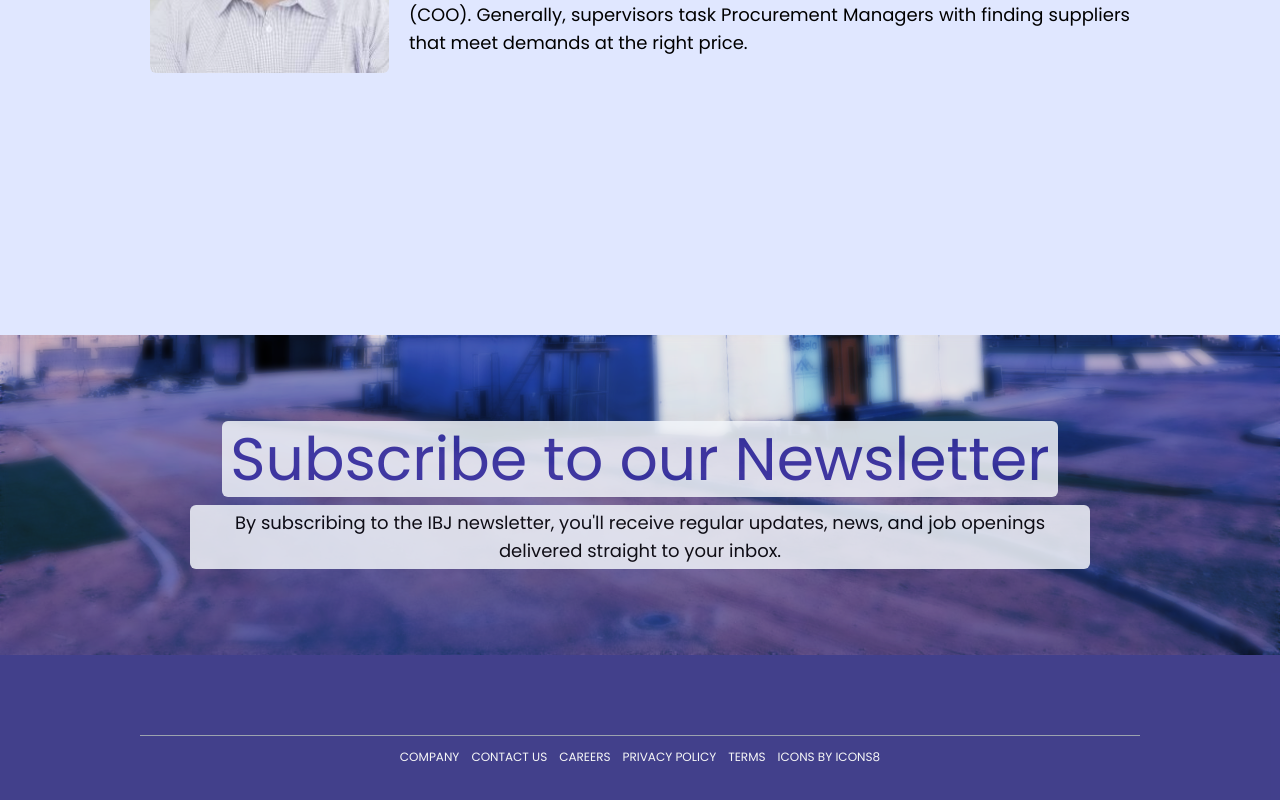
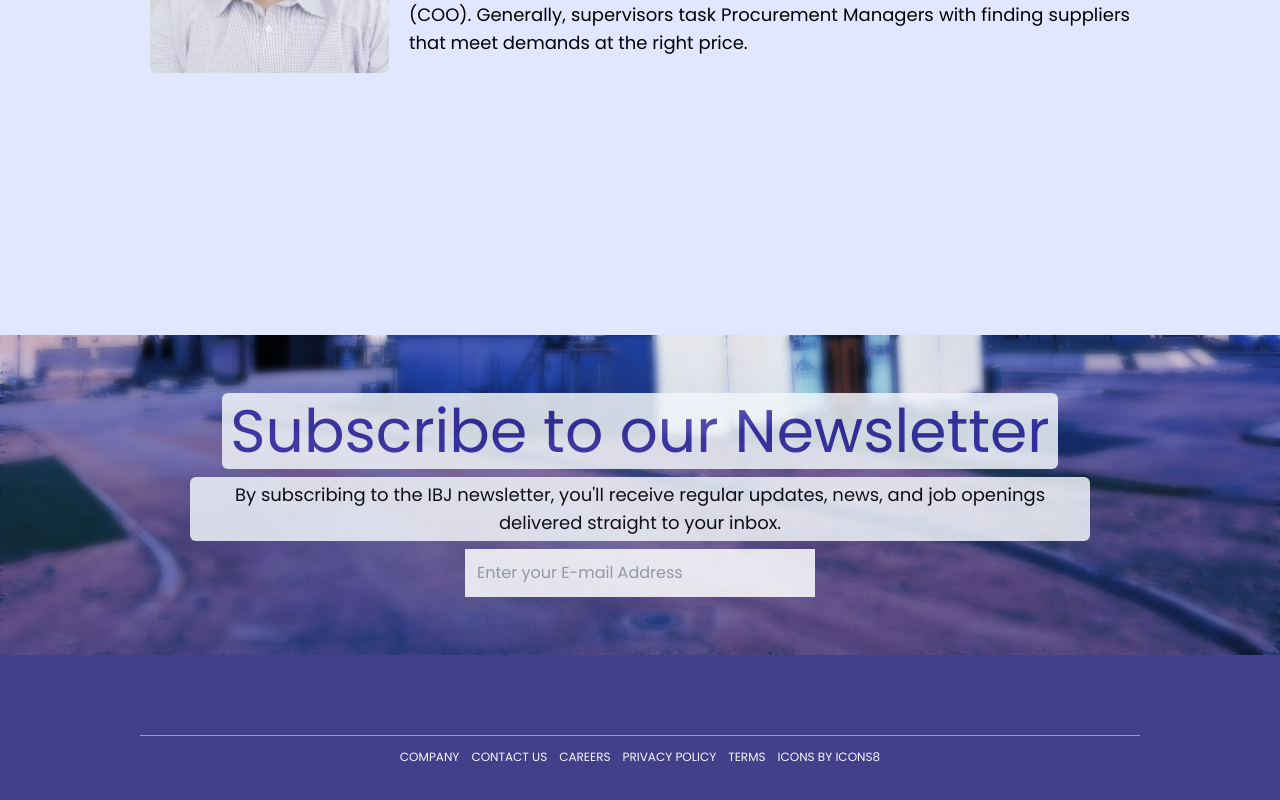
Before and after one commit to jeldrint/ibj-mep, a React (Vite) app: page /about-us in a window 1280 px wide. Shown: the part 3900-4700 px from the top of the page. Built offline with nearby package versions, Linux system fonts and the light colour scheme.

Commit message:
Update About.tsx
* Currently working on the Subscription Page

```diff
--- a/src/components/About.tsx
+++ b/src/components/About.tsx
@@ -30,6 +30,9 @@ const About = () : React.ReactElement => {
             <div className='opacity-85 absolute p-9 h-full w-full flex flex-col gap-y-2 items-center justify-center backdrop-blur-sm'>
                <span className='text-xl sm:text-4xl md:text-6xl  text-indigo-800 bg-slate-100 p-2 rounded-md'>Subscribe to our Newsletter</span>
                <span className='text-sm md:text-base lg:text-lg text-black text-center max-w-[900px] bg-slate-100 p-1 rounded-md'>By subscribing to the IBJ newsletter, you'll receive regular updates, news, and job openings delivered straight to your inbox.</span>
+               <div>
+                  <input className='min-w-[256px] md:min-w-[350px] p-3' name='email' id='email' placeholder='Enter your E-mail Address' type='email' required />
+               </div>
             </div>
          </section>
 
```
